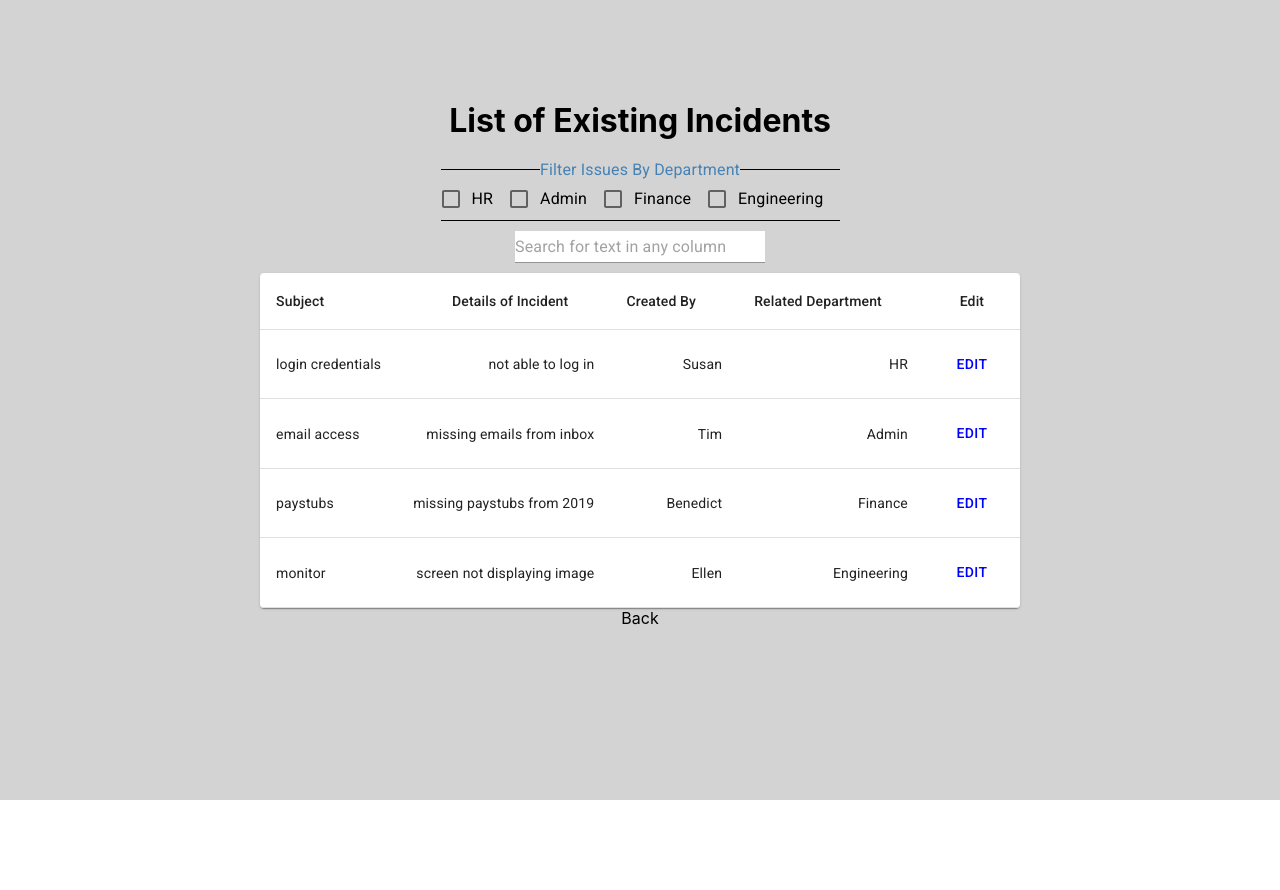
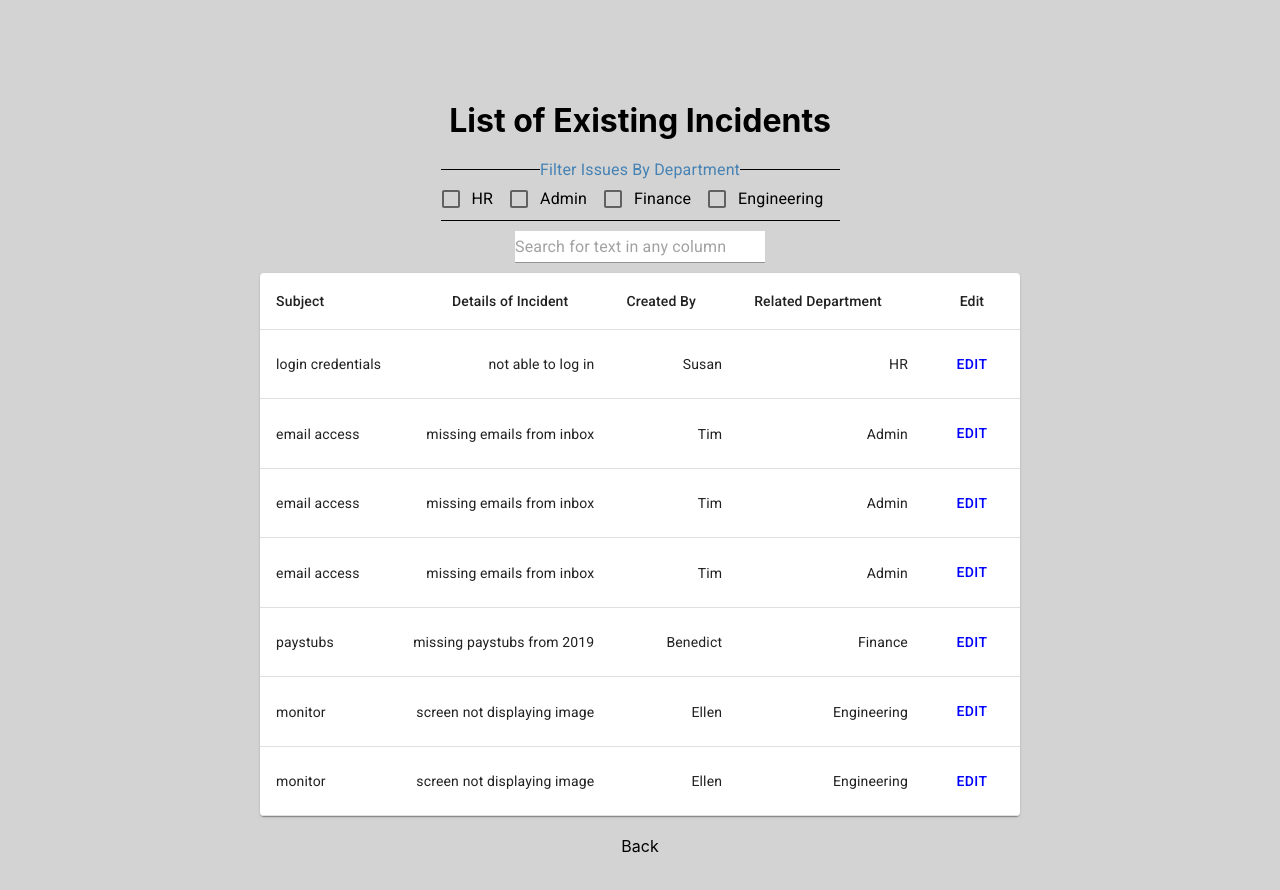
Before and after one commit to yueymiqua/support-incident-tracker, a Next.js app: page /incidents in a window 1280 px wide. Shown: the top 890 px of the page. Before the commit the page ends 800 px from the top, so only its background shows below. Built offline with nearby package versions, Linux system fonts and the light colour scheme.

Commit message:
added functional feature for filtering incidents by department

```diff
--- a/pages/incidents.js
+++ b/pages/incidents.js
@@ -1,4 +1,4 @@
-import { useState } from 'react'
+import { useEffect, useState } from 'react'
 import Link from 'next/link'
 import { makeStyles } from '@material-ui/core/styles';
 import Table from '@material-ui/core/Table';
@@ -16,20 +16,85 @@ import TableSortLabel from '@material-ui/core/TableSortLabel';
 
 const incidents = () => {
 
-    const [searchText, setSearchText] = useState('')
-    const [sortDirection, setSortDirection] = useState('asc')
+    const [searchText, setSearchText] = useState('');
+    const [hrCheckboxOn, setHrCheckboxOn] = useState(false);
+    const [adminCheckboxOn, setAdminCheckboxOn] = useState(false);
+    const [financeCheckboxOn, setFinanceCheckboxOn] = useState(false);
+    const [engineeringCheckboxOn, setEngineeringCheckboxOn] = useState(false);
+    const [sortDirection, setSortDirection] = useState('asc');
+    const [reports, setReports] = useState([]);
+    const [defaultReports, setDefaultReports] = useState([]);
 
+    useEffect(() => {
         const createData = (subject, description, username, department, edit) => {
-        return { subject, description, username, department, edit };
+            return [subject, description, username, department, edit];
         }
 
-    const reports = [
+        setReports([
             createData('login credentials', 'not able to log in', 'Susan', 'HR', 'edit'),
             createData('email access', 'missing emails from inbox', 'Tim', 'Admin', 'edit'),
+            createData('email access', 'missing emails from inbox', 'Tim', 'Admin', 'edit'),
+            createData('email access', 'missing emails from inbox', 'Tim', 'Admin', 'edit'),
             createData('paystubs', 'missing paystubs from 2019', 'Benedict', 'Finance', 'edit'),
+            createData('monitor', 'screen not displaying image', 'Ellen', 'Engineering', 'edit'),
             createData('monitor', 'screen not displaying image', 'Ellen', 'Engineering', 'edit')
+        ])
 
-    ]
+        setDefaultReports([
+            createData('login credentials', 'not able to log in', 'Susan', 'HR', 'edit'),
+            createData('email access', 'missing emails from inbox', 'Tim', 'Admin', 'edit'),
+            createData('email access', 'missing emails from inbox', 'Tim', 'Admin', 'edit'),
+            createData('email access', 'missing emails from inbox', 'Tim', 'Admin', 'edit'),
+            createData('paystubs', 'missing paystubs from 2019', 'Benedict', 'Finance', 'edit'),
+            createData('monitor', 'screen not displaying image', 'Ellen', 'Engineering', 'edit'),
+            createData('monitor', 'screen not displaying image', 'Ellen', 'Engineering', 'edit')
+        ])
+    },[])
+
+    const filterByDepartment = (dept) => {
+        switch(dept) {
+            case 'HR':
+              if(hrCheckboxOn === false){
+                const filteredReports = reports.filter(report => report[3] === dept);
+                setReports(filteredReports);
+                setHrCheckboxOn(true)
+              } else {
+                setReports(defaultReports);
+                setHrCheckboxOn(false)
+                }
+              break;
+              case 'Admin':
+                if(adminCheckboxOn === false){
+                  const filteredReports = reports.filter(report => report[3] === dept);
+                  setReports(filteredReports);
+                  setAdminCheckboxOn(true)
+                } else {
+                  setReports(defaultReports);
+                  setAdminCheckboxOn(false)
+                  }
+                break;
+                case 'Finance':
+                    if(financeCheckboxOn === false){
+                        const filteredReports = reports.filter(report => report[3] === dept);
+                        setReports(filteredReports);
+                        setFinanceCheckboxOn(true)
+                    } else {
+                        setReports(defaultReports);
+                        setFinanceCheckboxOn(false)
+                        }
+                break;
+                case 'Engineering':
+                    if(engineeringCheckboxOn === false){
+                        const filteredReports = reports.filter(report => report[3] === dept);
+                        setReports(filteredReports);
+                        setEngineeringCheckboxOn(true)
+                    } else {
+                        setReports(defaultReports);
+                        setEngineeringCheckboxOn(false)
+                        }
+                break;
+        }
+    }
 
     const useStyles = makeStyles({
         table: {
@@ -41,26 +106,26 @@ const incidents = () => {
     const classes = useStyles();
 
     return (
-        <div style={{display: "flex", height: "100vh", justifyContent: "center", background: "lightGray", paddingTop: "10vh" }}>
+        <div style={{display: "flex", height: "100%", justifyContent: "center", background: "lightGray", paddingTop: "10vh" }}>
             <div style={{ textAlign: 'center' }}>
                 <h1>List of Existing Incidents</h1>
                 <FormControl component="fieldset" style={{borderBlockColor: 'black', borderBlockStyle: 'solid', borderBlockWidth: '1px', marginBottom: '10px'}}>
                     <FormLabel component="legend" style={{ color: 'steelblue'}}>Filter Issues By Department</FormLabel>
                     <FormGroup style={{display: 'inline'}}>
                         <FormControlLabel
-                            control={<Checkbox name="HR" />}
+                            control={<Checkbox name="HR" checked={hrCheckboxOn} onChange={() => filterByDepartment("HR")}/>}
                             label="HR"
                         />
                         <FormControlLabel
-                            control={<Checkbox name="Admin" />}
+                            control={<Checkbox name="Admin" checked={adminCheckboxOn} onChange={() => filterByDepartment("Admin")}/>}
                             label="Admin"
                         />
                         <FormControlLabel
-                            control={<Checkbox name="Finance" />}
+                            control={<Checkbox name="Finance" checked={financeCheckboxOn} onChange={() => filterByDepartment("Finance")}/>}
                             label="Finance"
                         />
                         <FormControlLabel
-                            control={<Checkbox name="Engineering" />}
+                            control={<Checkbox name="Engineering" checked={engineeringCheckboxOn} onChange={() => filterByDepartment("Engineering")}/>}
                             label="Engineering"
                         />
                     </FormGroup>
@@ -84,19 +149,21 @@ const incidents = () => {
                         <TableBody>
                             {reports.map((report, index) => (
                                 <TableRow key={index}>
-                                    <TableCell component="th" scope="row">{report.subject}</TableCell>
-                                    <TableCell align="right">{report.description}</TableCell>
-                                    <TableCell align="right">{report.username}</TableCell>
-                                    <TableCell align="right">{report.department}</TableCell>
+                                    <TableCell component="th" scope="row">{report[0]}</TableCell>
+                                    <TableCell align="right">{report[1]}</TableCell>
+                                    <TableCell align="right">{report[2]}</TableCell>
+                                    <TableCell align="right">{report[3]}</TableCell>
                                     <TableCell align="right">
-                                        <Button style={{color: 'blue'}}>{report.edit}</Button>
+                                        <Button style={{color: 'blue'}}>{report[4]}</Button>
                                     </TableCell>
                                 </TableRow>
                             ))}
                         </TableBody>
                     </Table>
                 </TableContainer>
+                <div style={{marginTop: '20px', marginBottom: '100px'}}>
                     <Link href="/">Back</Link>
+                </div>
             </div>
         </div>
     )
```
Lines whose indentation alone changed are shown as unchanged.
